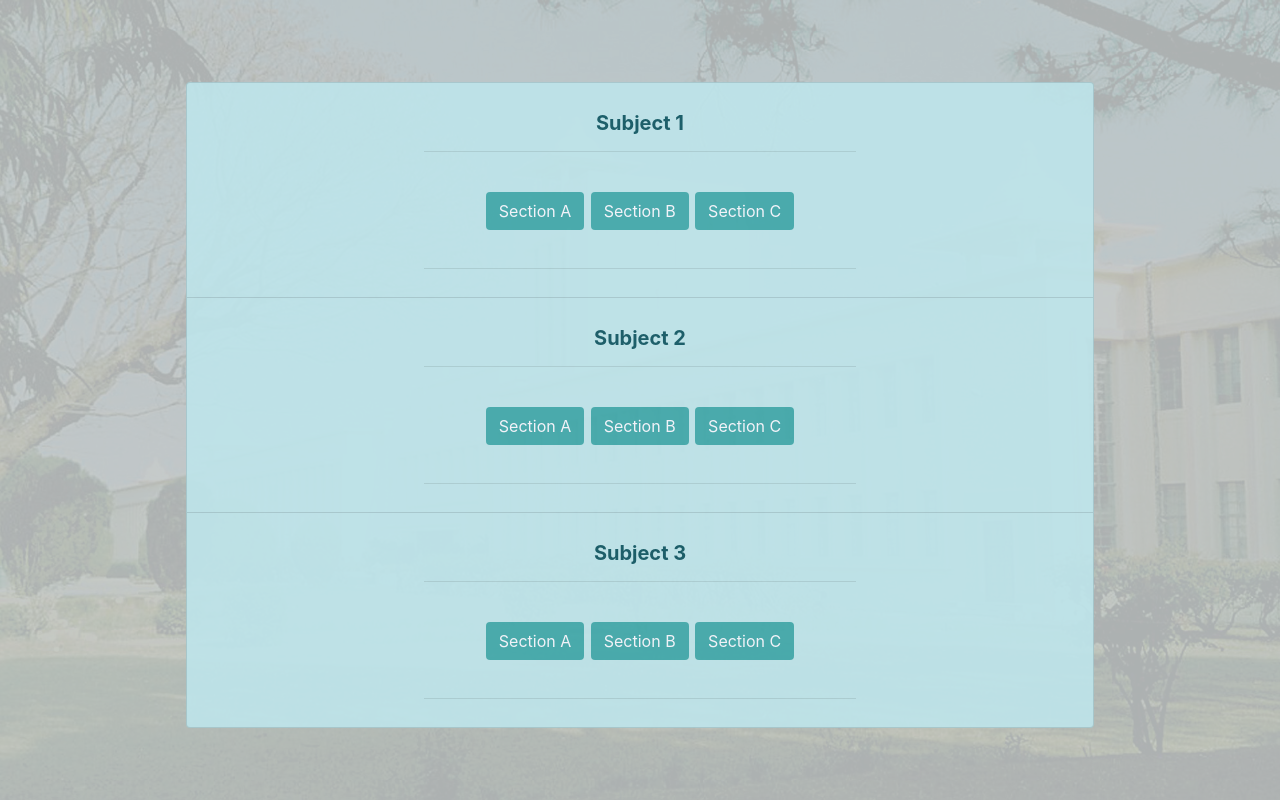
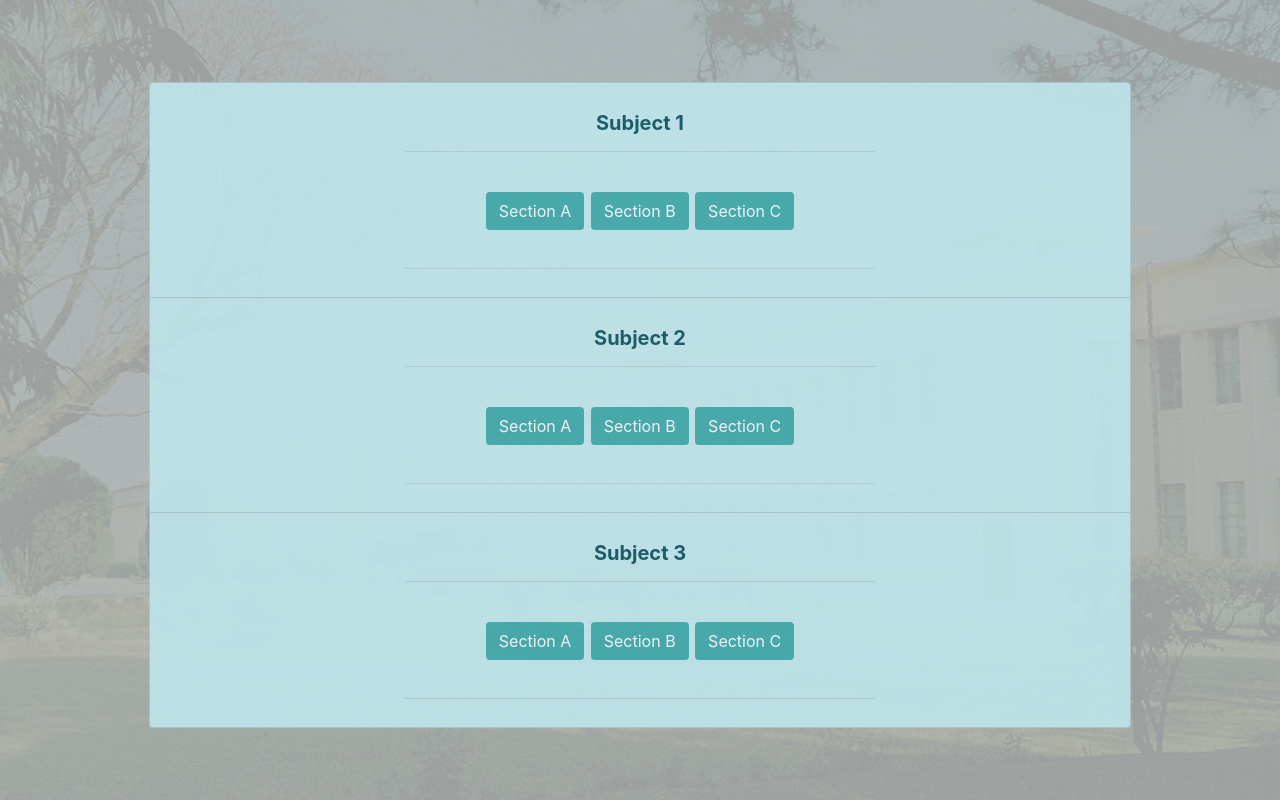
Before and after one commit to banboy38/IEEE_Mega_Project, a PHP site: page /HOME/homepage.php in a window 1280 px wide. Shown: the part 56-856 px from the top of the page. Run offline with PHP 8.4, Linux system fonts and the light colour scheme; some libraries are stand-ins or nearby versions.

Commit message:
Update homepage.php

```diff
--- a/Login/HOME/homepage.php
+++ b/Login/HOME/homepage.php
@@ -74,7 +74,7 @@
           height: 100%;
           top: 0;
           left: 0;
-          background-color: rgba(191, 197, 197, 0.90);
+          background-color: rgba(172, 178, 177, 0.90);
         }
 
         .nav-link dropdown-toggle a:hover {
@@ -166,7 +166,7 @@
   </nav>
    <div class="back" style="background-image:url(/bitmesra.jpg);">
       <section style="height:50%;margin-top:10px;position:sticky;opacity:0.9;width:100%"  class="">
-        <div class="mx-auto spacing " style="width:75%;height:50%;">
+        <div class="mx-auto spacing " style="width:81%;height:50%;">
           <div class="col-md-12">
             <ul class="list-group bg">
               <li class="list-group-item list-group-item-info" >
```
